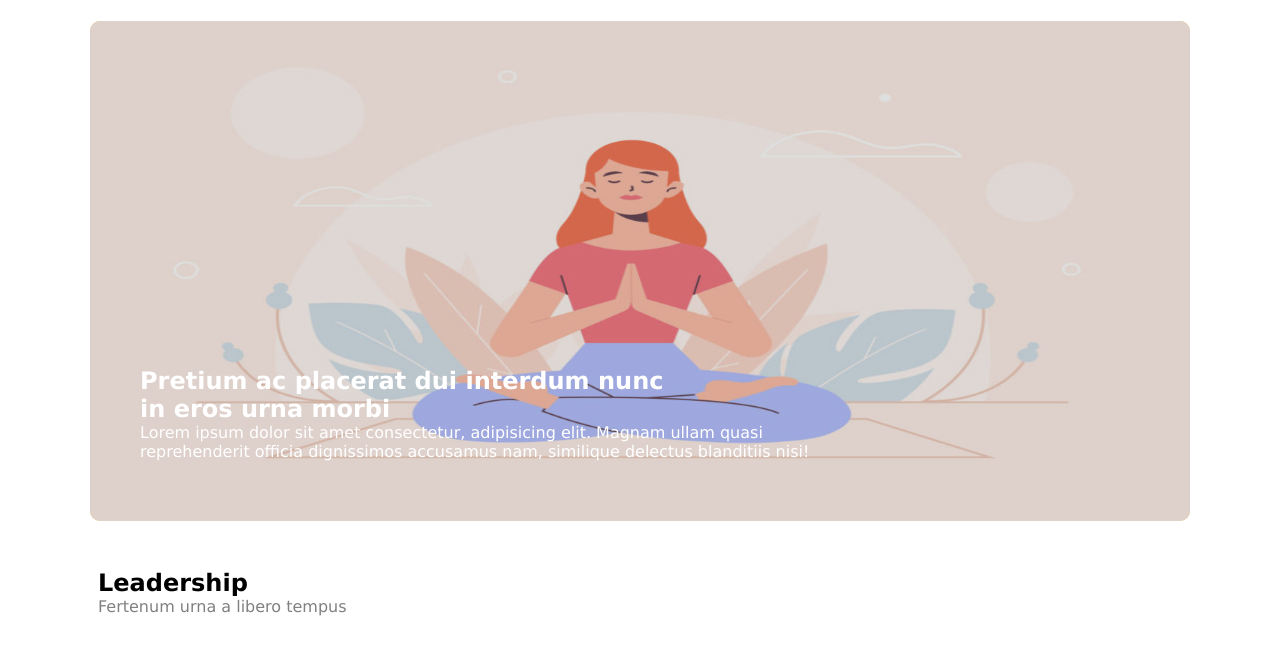
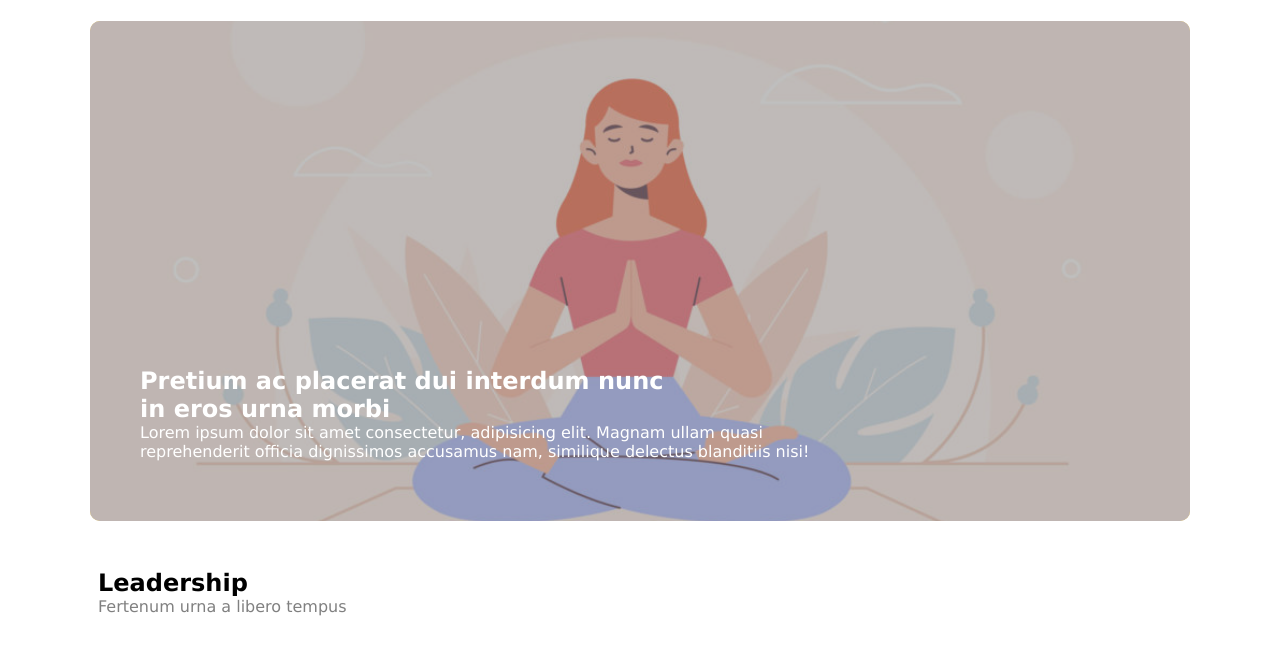
Before and after one commit to Mahdavi3649/htmlcss-wp, a plain HTML site: page index.html in a window 1280 px wide. Shown: the part 89-753 px from the top of the page. Drawn offline with Linux system fonts and the light colour scheme.

Commit message:
aggiustato alcune cose

```diff
--- a/style.css
+++ b/style.css
@@ -50,7 +50,8 @@ nav > a {
   width: 100%;
   height: 100%;
   border-radius: 10px;
-  filter: contrast(0.75);
+  filter: contrast(0.5);
+  object-fit: cover;
 }
 .bottom-contain {
   height: 625px;
```
Also changed, not shown: index.html (+1 -1 lines).
